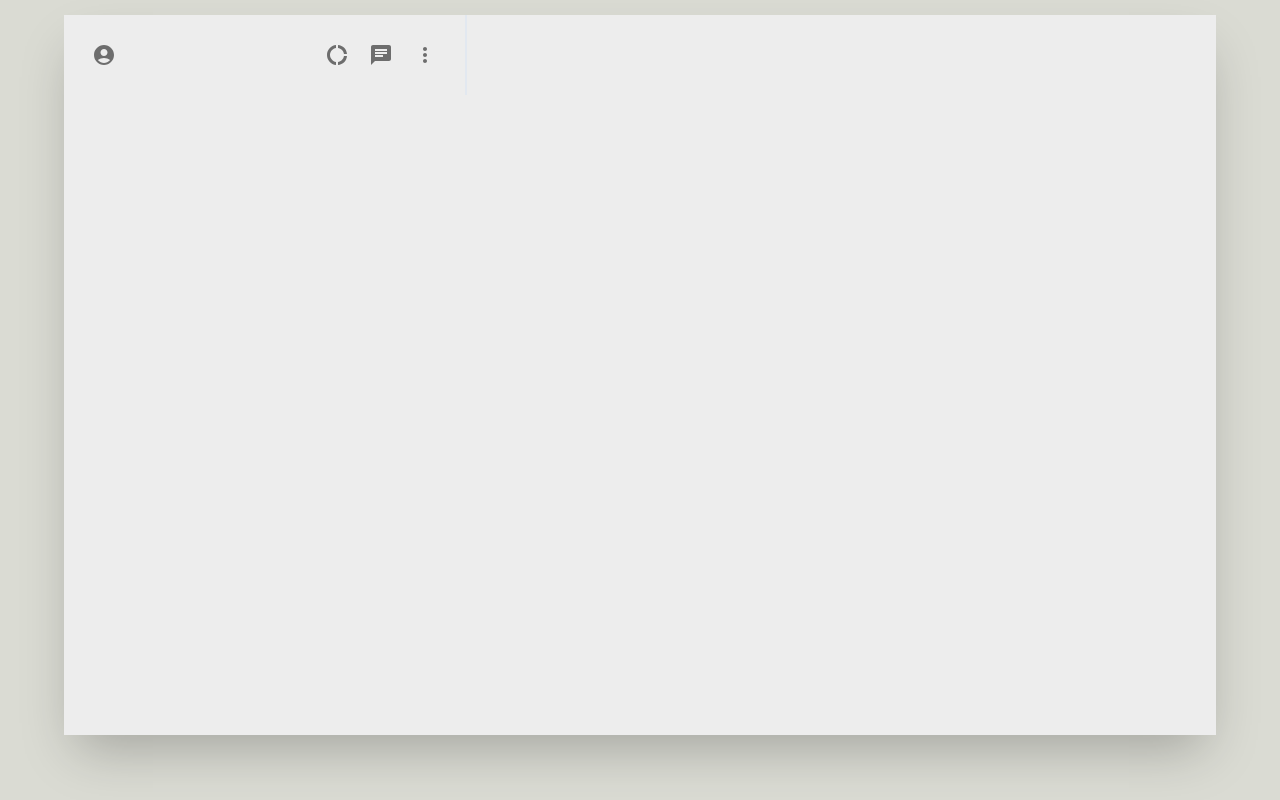
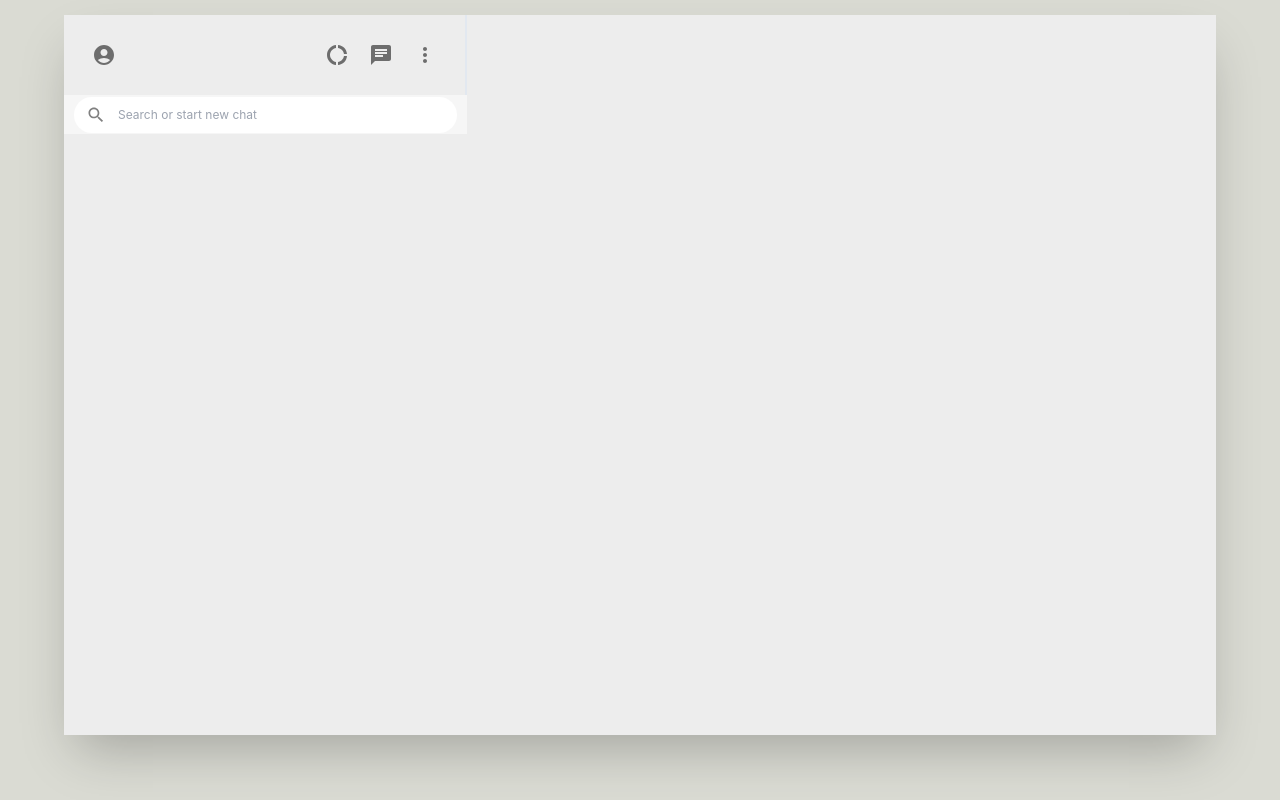
Before and after one commit to astrenempower/login-and-chat, a React (Create React App) app: page / in a window 1280 px wide. Built offline with nearby package versions, Linux system fonts and the light colour scheme.

Commit message:
added search bar

```diff
--- a/src/Components/Sidebar.js
+++ b/src/Components/Sidebar.js
@@ -4,10 +4,11 @@ import DonutLargeIcon from '@mui/icons-material/DonutLarge';
 import ChatIcon from '@mui/icons-material/Chat';
 import MoreVertIcon from '@mui/icons-material/MoreVert';
 import { IconButton } from '@mui/material';
+import SearchOutlinedIcon from '@mui/icons-material/SearchOutlined';
 
 function Sidebar() {
   return (
-    <div className='sidebar flex-[0.35]'>
+    <div className='sidebar flex flex-col flex-[0.35]'>
         {/* side bar header */}
         <div className='sidebar-header flex justify-between p-[20px] border-r-2 border-r-slate-200'>
             <IconButton>
@@ -26,11 +27,15 @@ function Sidebar() {
             </div>
         </div>
         {/* side bar search */}
-        <div className='sidebar-search'>
+        <div className='sidebar-search flex items-center bg-[#f6f6f6] h-[39px] p-[10px]'>
+            <div className='search-container flex items-center bg-white w-full h-9 rounded-[20px]'>
+                <SearchOutlinedIcon/>
+                <input className='border-none ml-[10px] text-xs ' placeholder='Search or start new chat' type="text" />
+            </div>
 
         </div>
         {/* side bar chat */}
-        <div className='sidebar-chart'>
+        <div className='sidebar-chat'>
 
         </div>
     </div>
--- a/src/index.css
+++ b/src/index.css
@@ -20,3 +20,9 @@ code {
   font-family: source-code-pro, Menlo, Monaco, Consolas, 'Courier New',
     monospace;
 }
+
+.search-container > .MuiSvgIcon-root {
+  color: gray;
+  padding: 2px;
+  margin-left: 10px;
+}
```
